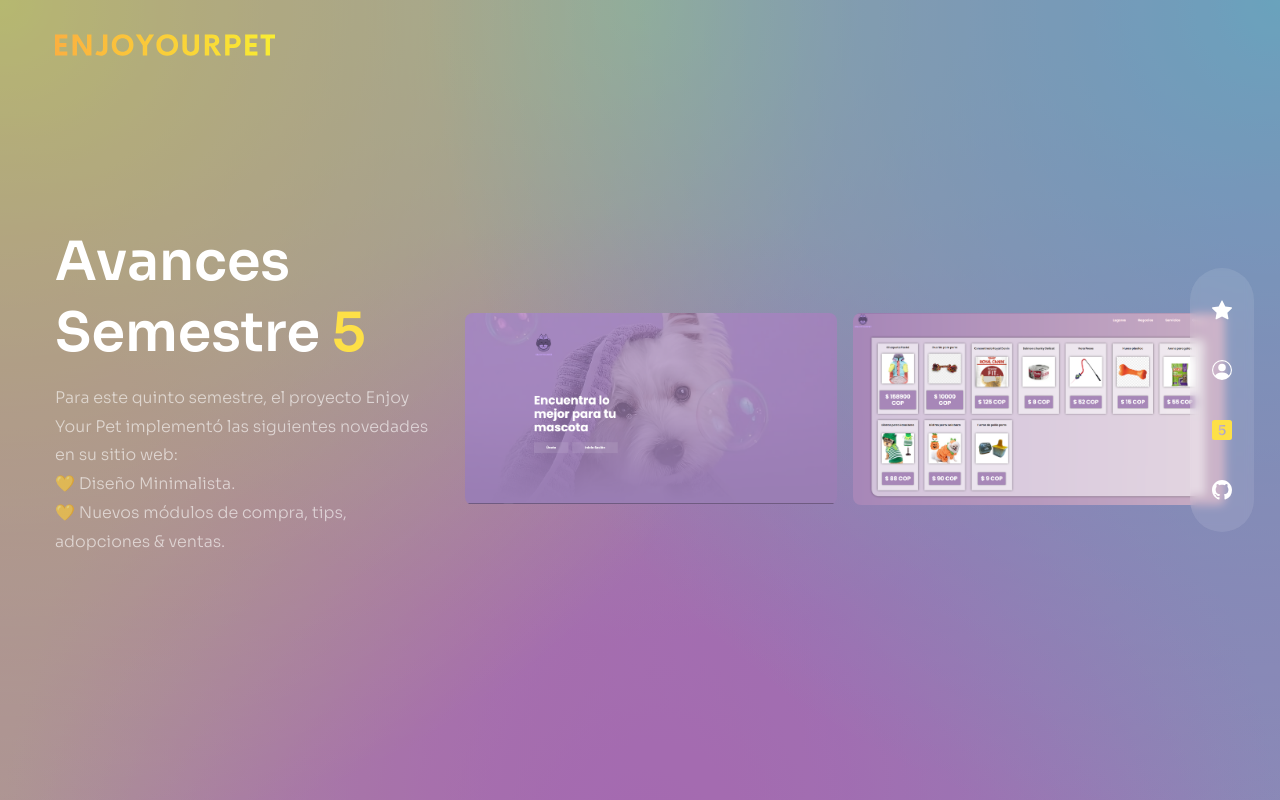
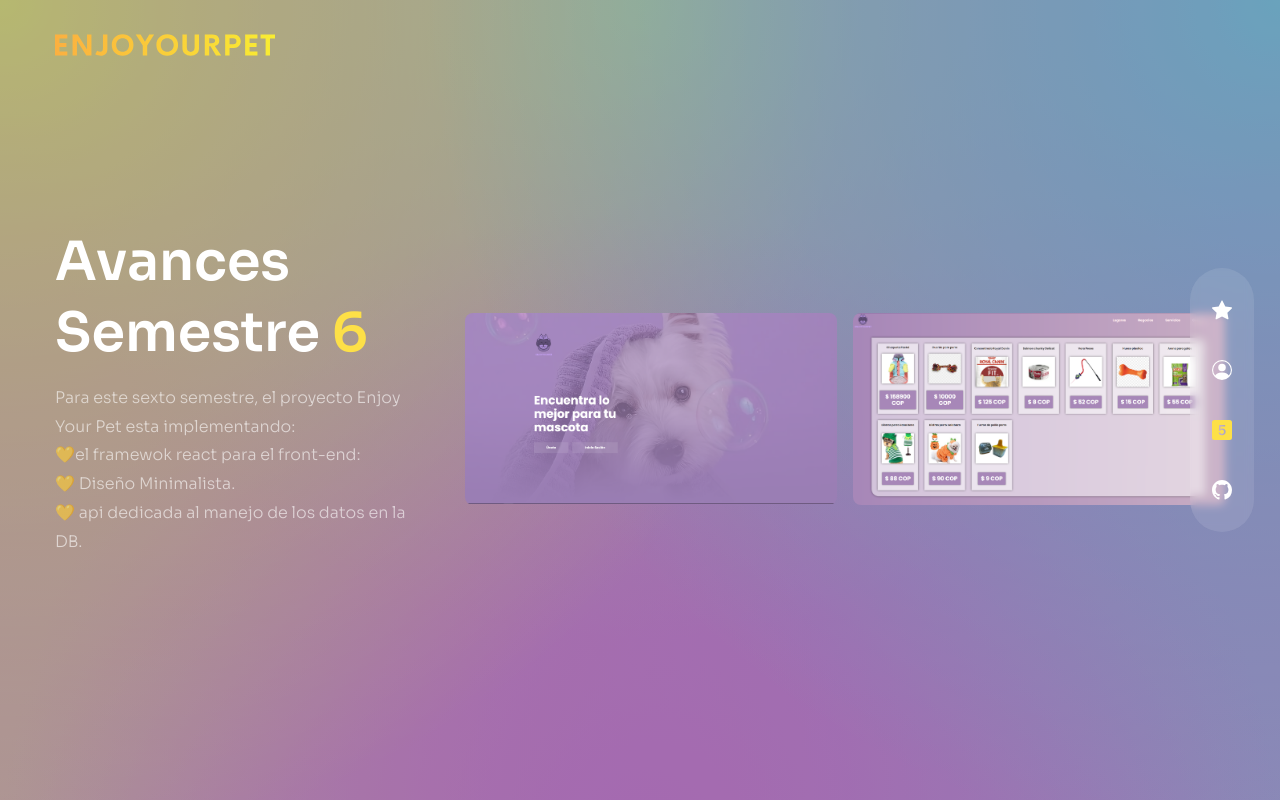
Before and after one commit to wyncoss/enjoyour-stage, a Next.js app: page /7 in a window 1280 px wide. Built offline with nearby package versions, Linux system fonts and the light colour scheme; some icons are missing.

Commit message:
Update pages/7/index.js

```diff
--- a/pages/7/index.js
+++ b/pages/7/index.js
@@ -20,7 +20,7 @@
                             exit={'hidden'}
                             className="h2"
                         >
-              Avances Semestre <span className="text-yellow-300">5</span>
+                            Avances Semestre <span className="text-yellow-300">6</span>
                         </motion.h2>
                         <motion.p
                             variants={fadeIn('up', 0.4)}
@@ -29,10 +29,10 @@
                             exit={'hidden'}
                             className="mb-4 max-w-[400px] mx-auto lg:mx-0"
                         >
-              Para este quinto semestre, el proyecto Enjoy Your Pet implementó
-              las siguientes novedades en su sitio web: <br /> &#x1F49B; Diseño
-              Minimalista. <br /> &#x1F49B; Nuevos módulos de compra, tips,
-              adopciones & ventas.
+                            Para este sexto semestre, el proyecto Enjoy Your Pet esta implementando:
+                            <br /> &#x1F49B;el framewok react para el front-end:
+                            <br /> &#x1F49B; Diseño Minimalista.
+                            <br /> &#x1F49B; api dedicada al manejo de los datos en la DB.
                         </motion.p>
                     </div>
                     <motion.div
```
Lines whose indentation alone changed are shown as unchanged.
